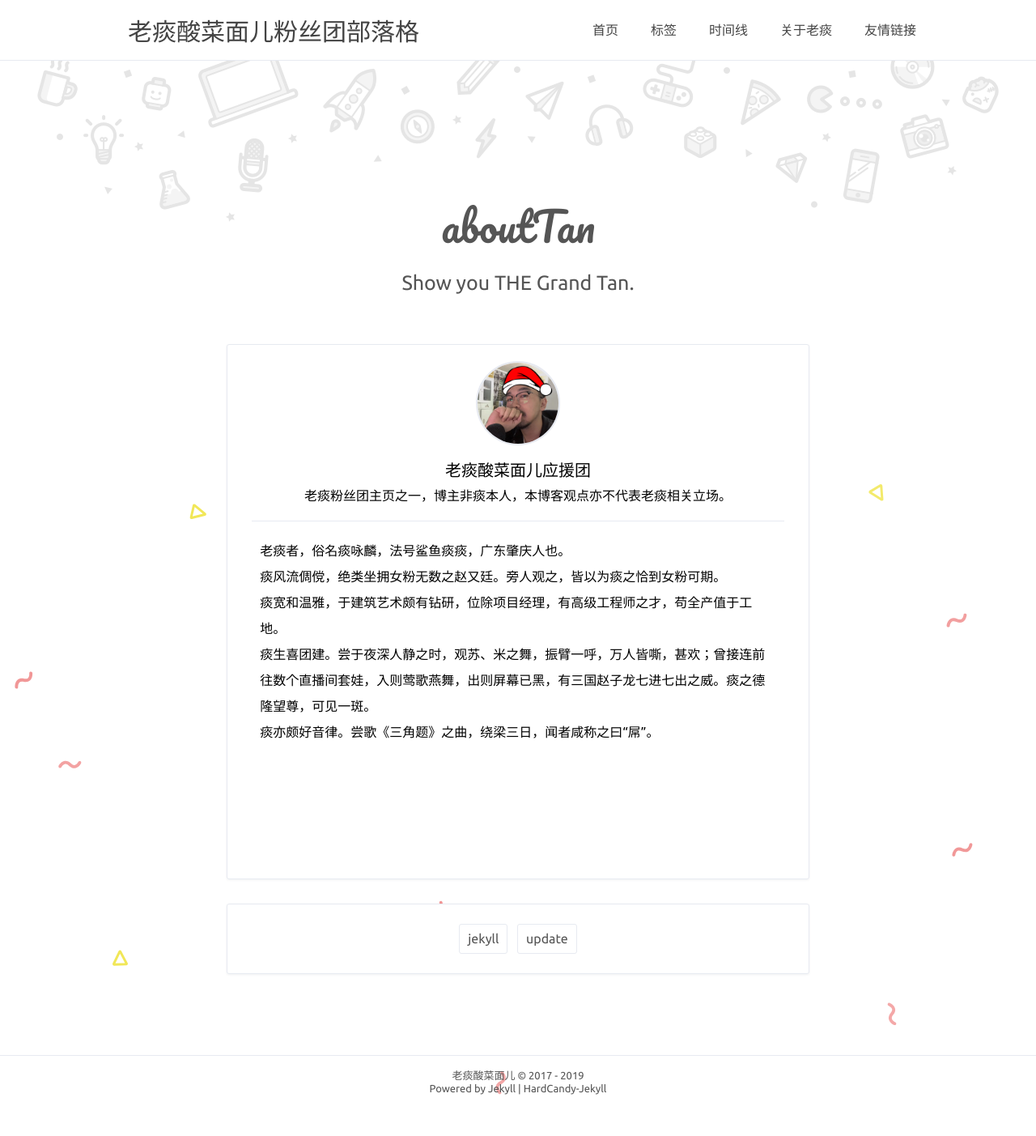
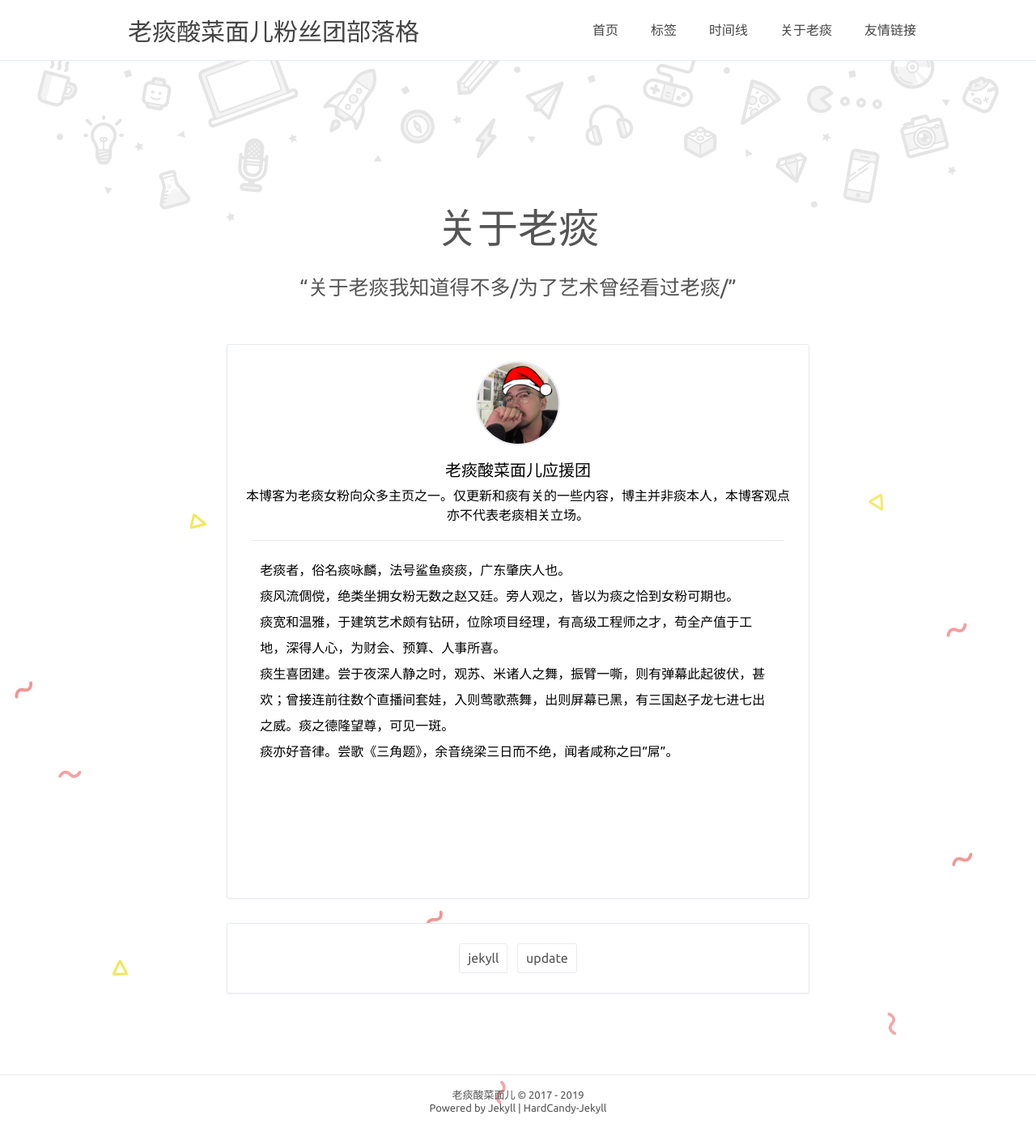
Before and after one commit to grandtanfans/grandtanfans.github.io, a Jekyll site: the page built from about.html, in a window 1280 px wide. Shown: the whole page at 81% size. Built offline with Jekyll 4.4.1, drawn with Linux system fonts in a browser that asks for light colours; comment, search, counter and statistics services are not loaded; before the commit the page ends 1379 px from its top, so only the background shows below that.

Commit message:
feat: update

```diff
--- a/_config.yml
+++ b/_config.yml
@@ -17,9 +17,9 @@ author: true
 name: '老痰酸菜面儿应援团'
 NickName: '痰黄刀'
 webtitle: '老痰酸菜面儿粉丝团部落格'
-bio: '老痰粉丝团主页之一，博主非痰本人，本博客观点亦不代表老痰相关立场。'
+bio: '本博客为老痰女粉向众多主页之一。仅更新和痰有关的一些内容，博主并非痰本人，本博客观点亦不代表老痰相关立场。'
 about: true
-aboutyou: '老痰者，俗名痰咏麟，法号鲨鱼痰痰，广东肇庆人也。<br/>痰风流倜傥，绝类坐拥女粉无数之赵又廷。旁人观之，皆以为痰之恰到女粉可期。<br/>痰宽和温雅，于建筑艺术颇有钻研，位除项目经理，有高级工程师之才，苟全产值于工地。<br/>痰生喜团建。尝于夜深人静之时，观苏、米之舞，振臂一呼，万人皆嘶，甚欢；曾接连前往数个直播间套娃，入则莺歌燕舞，出则屏幕已黑，有三国赵子龙七进七出之威。痰之德隆望尊，可见一斑。<br/>痰亦颇好音律。尝歌《三角题》之曲，绕梁三日，闻者咸称之曰“屌”。'
+aboutyou: '老痰者，俗名痰咏麟，法号鲨鱼痰痰，广东肇庆人也。<br/>痰风流倜傥，绝类坐拥女粉无数之赵又廷。旁人观之，皆以为痰之恰到女粉可期也。<br/>痰宽和温雅，于建筑艺术颇有钻研，位除项目经理，有高级工程师之才，苟全产值于工地，深得人心，为财会、预算、人事所喜。<br/>痰生喜团建。尝于夜深人静之时，观苏、米诸人之舞，振臂一嘶，则有弹幕此起彼伏，甚欢；曾接连前往数个直播间套娃，入则莺歌燕舞，出则屏幕已黑，有三国赵子龙七进七出之威。痰之德隆望尊，可见一斑。<br/>痰亦好音律。尝歌《三角题》，余音绕梁三日而不绝，闻者咸称之曰“屌”。'
 portraits: '/assets/profile.jpg' # your portraits image file path
 
 # SNS
--- a/about.html
+++ b/about.html
@@ -1,8 +1,8 @@
 ---
 layout: default
 title: 关于老痰
-page-title: aboutTan
-home-title: Show you THE Grand Tan.
+page-title: 关于老痰
+home-title: “关于老痰我知道得不多/为了艺术曾经看过老痰/”
 description:
 ---
 
```
